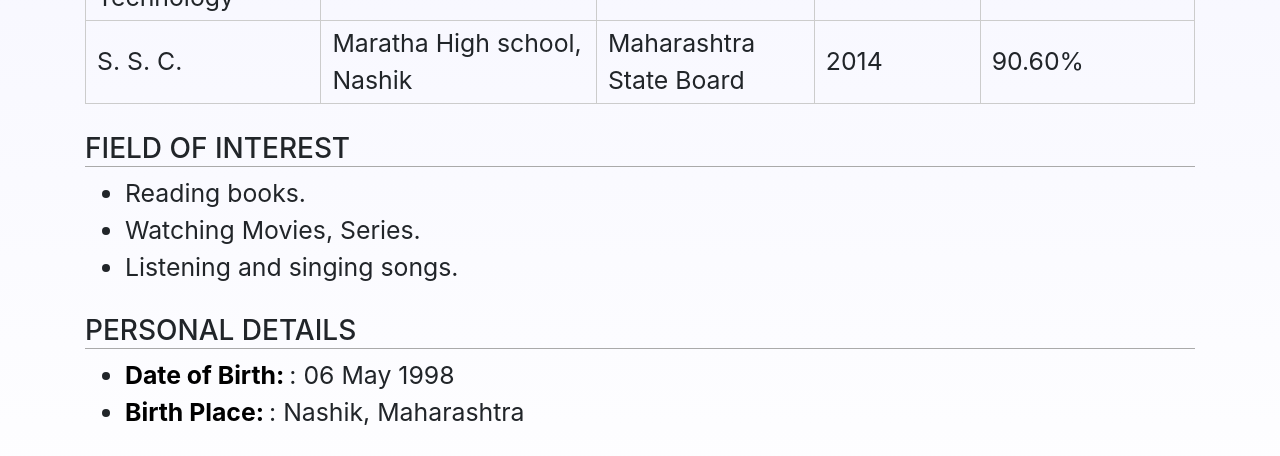
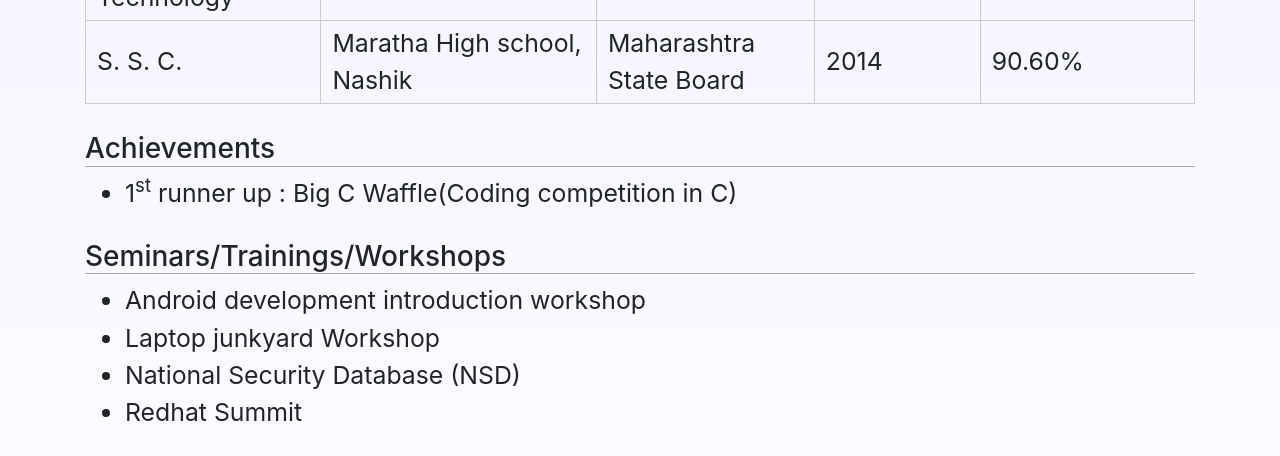
Before and after one commit to Sanskruti-Patil/Sanskruti-Patil.github.io, a plain HTML site: page internship.html in a window 1280 px wide. Shown: the part 1040-1496 px from the top of the page. Drawn offline with nearby package versions, Linux system fonts and the light colour scheme.

Commit message:
Resume update

```diff
--- a/internship.html
+++ b/internship.html
@@ -38,7 +38,7 @@
 		</button>
 	   <div class="collapse navbar-collapse " id="navbarSupportedContent">
 	    <ul class="navbar-nav mr-auto">
-	     <li class="nav-item"><a class="nav-link" href="index.html">Home</a></li><li class="nav-item"><a class="nav-link" href="about-me.html">About me</a></li><li class="nav-item"><a class="nav-link" href="internship.html">Internship</a></li><li class="nav-item"><a class="nav-link" href="cv.html">CV</a></li>	    </ul>
+	     <li class="nav-item"><a class="nav-link" href="?page=home">Home</a></li><li class="nav-item"><a class="nav-link" href="?page=about-me">About me</a></li><li class="nav-item"><a class="nav-link" href="?page=internship">Internship</a></li><li class="nav-item"><a class="nav-link" href="?page=cv">CV</a></li>	    </ul>
 	   </div>
        </nav>
 	  </div><!-- /.row -->
@@ -82,7 +82,20 @@
 		<td>S. S. C.</td> <td>Maratha High school, Nashik</td> <td>Maharashtra State Board</td> <td>2014</td> <td>90.60%</td>
 	</tr>
  </table>
-
+ <h3>Achievements</h3>
+ <ul>
+	<li>1<sup>st</sup> runner up : Big C Waffle(Coding competition in C) </li>
+	<!-- <li></li>
+	<li></li>
+	<li></li> -->
+ </ul>
+ <h3>Seminars/Trainings/Workshops</h3>
+ <ul>
+	<li>Android development introduction workshop</li>
+	<li>Laptop junkyard Workshop</li>
+	<li>National Security Database (NSD)</li>
+	<li>Redhat Summit</li>
+ </ul>
  <h3>FIELD OF INTEREST</h3>
  <ul>
     <li>Reading books.</li>
```
